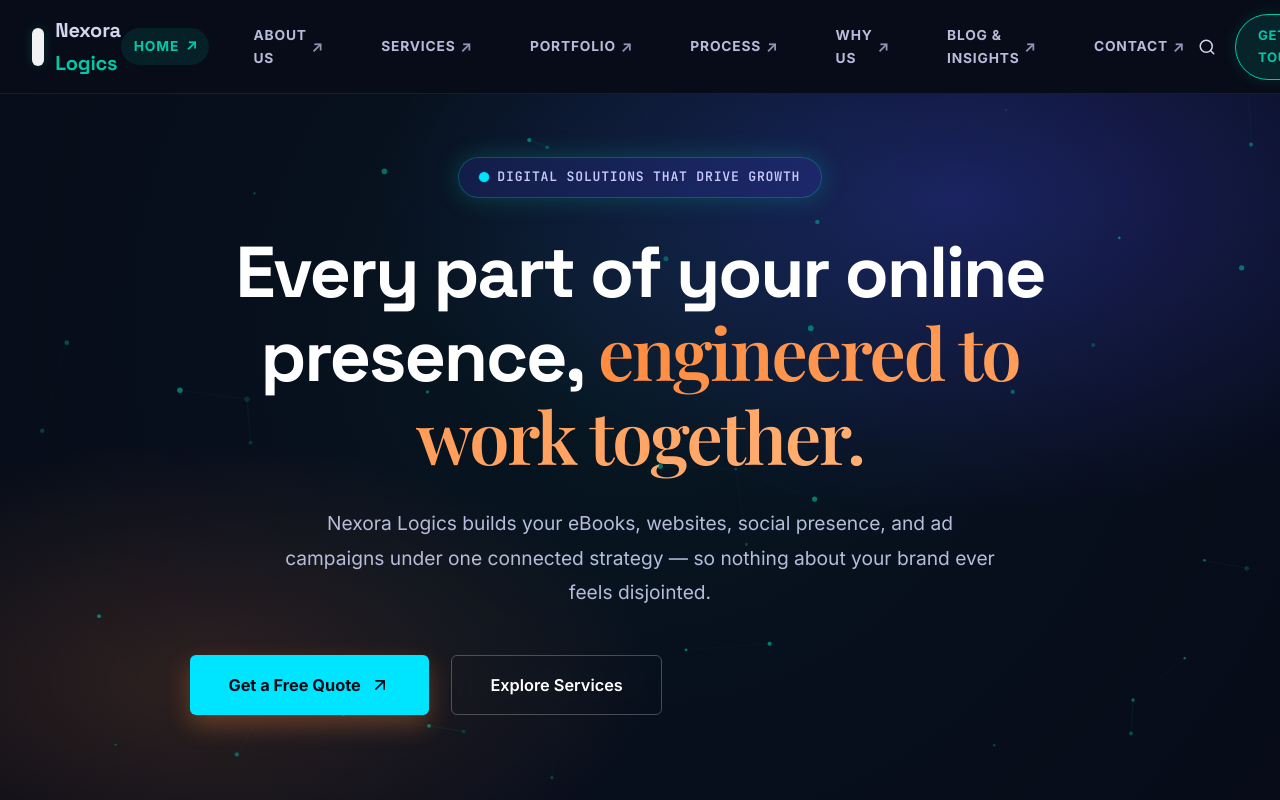
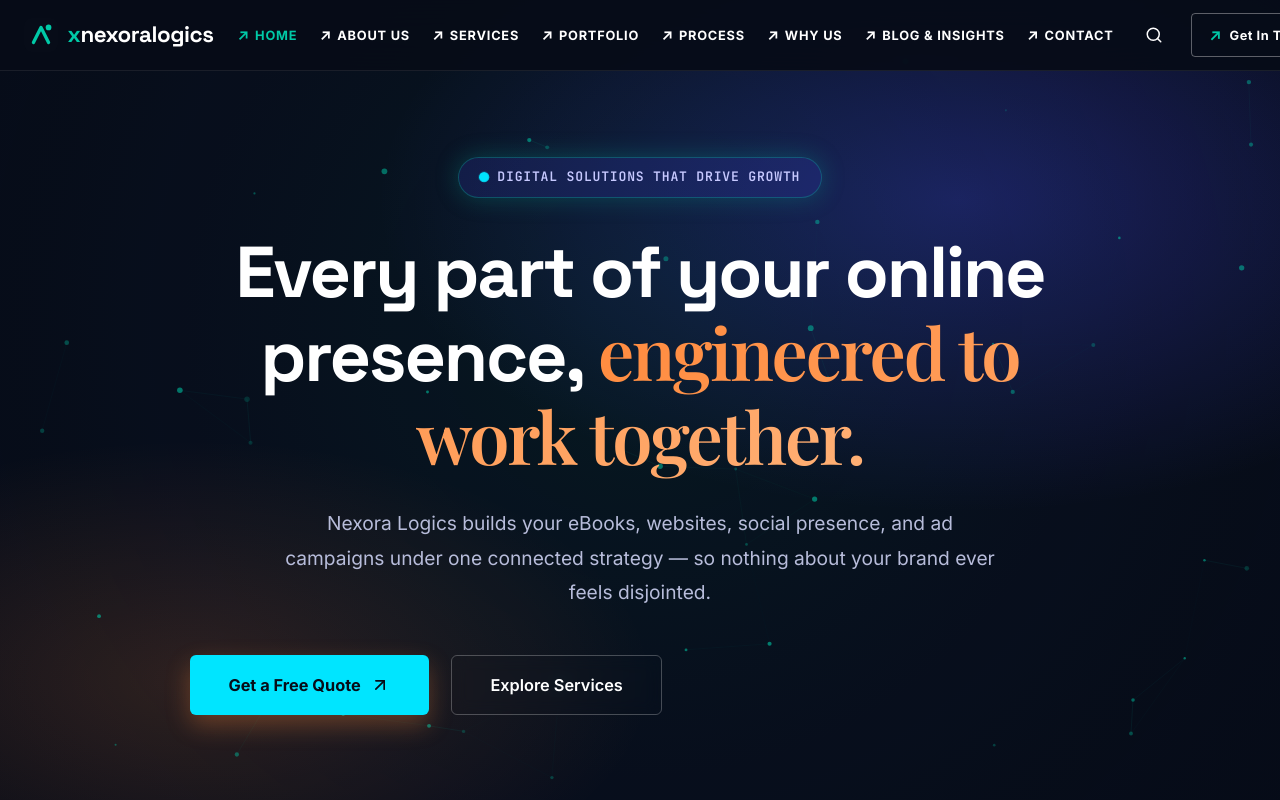
Before and after one commit to mharisirfan77-ai/Nexora-Logics, a React (Vite) app: page / in a window 1280 px wide. Shown: the top 800 px of the page. Built offline with nearby package versions, Linux system fonts and the light colour scheme; a web font is replaced by a local one.

Commit message:
Make header menu fully responsive matching XSTAR screenshot

```diff
--- a/src/components/public/Navbar.jsx
+++ b/src/components/public/Navbar.jsx
@@ -1,43 +1,66 @@
-import React, { useState } from 'react';
+import React, { useState, useEffect } from 'react';
 import { useCMS } from '../../context/CMSContext';
-import { Search, Menu, X } from 'lucide-react';
-import logoImg from '../../assets/logo.jpg';
+import { Search, Menu, X, ArrowUpRight } from 'lucide-react';
 
 export const Navbar = () => {
   const { data, currentPath, navigate } = useCMS();
-  const { siteInfo, pages = [] } = data;
+  const { siteInfo, pages = [], portfolio = [], services = [] } = data;
   const [mobileMenuOpen, setMobileMenuOpen] = useState(false);
+  const [searchOpen, setSearchOpen] = useState(false);
+  const [searchQuery, setSearchQuery] = useState('');
+
+  // Lock background scroll when drawer or search modal is open
+  useEffect(() => {
+    if (mobileMenuOpen || searchOpen) {
+      document.body.style.overflow = 'hidden';
+    } else {
+      document.body.style.overflow = 'unset';
+    }
+    return () => {
+      document.body.style.overflow = 'unset';
+    };
+  }, [mobileMenuOpen, searchOpen]);
 
   const handleNavClick = (e, path) => {
     e.preventDefault();
     navigate(path);
     setMobileMenuOpen(false);
+    setSearchOpen(false);
   };
 
-  // Filter pages configured to show in Top Navbar
   const navPages = pages.filter((p) => p.inNavbar !== false);
 
+  // Live search result calculator
+  const searchResults = searchQuery.trim() === '' ? [] : [
+    ...pages
+      .filter((p) => p.title.toLowerCase().includes(searchQuery.toLowerCase()))
+      .map((p) => ({ type: 'Page', title: p.title, path: p.slug })),
+    ...services
+      .filter((s) => s.title.toLowerCase().includes(searchQuery.toLowerCase()))
+      .map((s) => ({ type: 'Service', title: s.title, path: '/services' })),
+    ...portfolio
+      .filter((item) => item.title.toLowerCase().includes(searchQuery.toLowerCase()) || (item.category && item.category.toLowerCase().includes(searchQuery.toLowerCase())))
+      .map((item) => ({ type: 'Portfolio', title: item.title, path: '/portfolio' }))
+  ];
+
   return (
+    <>
       <nav className="xstar-nav">
         <div className="xstar-nav-container">
-        {/* Logo */}
+          {/* XSTAR Signature Logo */}
           <a href="/" onClick={(e) => handleNavClick(e, '/')} className="xstar-logo">
-          <div className="xstar-logo-icon">
-            <img
-              src={logoImg}
-              alt={siteInfo.brandName}
-              style={{ height: '32px', width: 'auto', objectFit: 'contain', borderRadius: '4px' }}
-            />
-          </div>
+            <svg className="xstar-logo-symbol" viewBox="0 0 36 36" fill="none" xmlns="http://www.w3.org/2000/svg">
+              <rect width="36" height="36" rx="8" fill="#070C18" />
+              <path d="M10 26L18 10L26 26" stroke="var(--lime, #00C9A7)" strokeWidth="3.5" strokeLinecap="round" strokeLinejoin="round" />
+              <circle cx="26" cy="10" r="3" fill="var(--lime, #00C9A7)" />
+            </svg>
             <span className="xstar-logo-text">
-            {siteInfo.brandName.split(' ')[0] || 'NEXORA'}{' '}
-            <span style={{ color: 'var(--lime)' }}>
-              {siteInfo.brandName.split(' ')[1] || 'LOGICS'}
-            </span>
+              <span style={{ color: 'var(--lime, #00C9A7)', fontWeight: 800 }}>x</span>
+              {siteInfo?.brandName ? siteInfo.brandName.toLowerCase().replace(/\s+/g, '') : 'nexora'}
             </span>
           </a>
 
-        {/* Desktop Navigation Links */}
+          {/* XSTAR Desktop Navigation Links (with ↗ arrow prefix) */}
           <ul className="xstar-nav-links">
             {navPages.map((p) => {
               const isActive = currentPath.toLowerCase().replace(/\/$/, '') === p.slug.toLowerCase().replace(/\/$/, '');
@@ -48,19 +71,20 @@
                     onClick={(e) => handleNavClick(e, p.slug)}
                     className={isActive ? 'active-link' : ''}
                   >
-                  {p.title} <span className="arrow">↗</span>
+                    <span className="arrow">↗</span> {p.title.toUpperCase()}
                   </a>
                 </li>
               );
             })}
           </ul>
 
-        {/* Action CTAs & Mobile Hamburger */}
+          {/* Action Controls: Search & Boxed CTA */}
           <div className="xstar-nav-actions">
             <button
-            onClick={() => navigate('/contact')}
-            style={{ background: 'none', border: 'none', color: 'inherit', cursor: 'pointer', display: 'flex', alignItems: 'center' }}
-            title="Search"
+              onClick={() => setSearchOpen(true)}
+              className="xstar-search-btn"
+              title="Search Website"
+              aria-label="Search"
             >
               <Search size={18} />
             </button>
@@ -70,7 +94,7 @@
               onClick={(e) => handleNavClick(e, '/contact')}
               className="btn-xstar-touch desktop-only"
             >
-            Get In Touch <span>↗</span>
+              <span className="arrow">↗</span> Get In Touch
             </a>
 
             <button
@@ -78,22 +102,32 @@
               onClick={() => setMobileMenuOpen(!mobileMenuOpen)}
               aria-label="Toggle navigation menu"
             >
-            {mobileMenuOpen ? <X size={22} /> : <Menu size={22} />}
+              {mobileMenuOpen ? <X size={24} /> : <Menu size={24} />}
             </button>
           </div>
         </div>
+      </nav>
 
       {/* Mobile Drawer Overlay */}
       {mobileMenuOpen && (
         <div className="mobile-nav-overlay" onClick={() => setMobileMenuOpen(false)}>
           <div className="mobile-nav-drawer" onClick={(e) => e.stopPropagation()}>
-            <div style={{ display: 'flex', justifyContent: 'space-between', alignItems: 'center', marginBottom: '2rem', paddingBottom: '1rem', borderBottom: '1px solid var(--line-dark)' }}>
-              <div style={{ fontFamily: 'Space Grotesk', fontWeight: 800, fontSize: '1.2rem', color: '#ffffff' }}>
-                NEXORA <span style={{ color: 'var(--lime)' }}>LOGICS</span>
-              </div>
+            <div className="mobile-drawer-header">
+              <a href="/" onClick={(e) => handleNavClick(e, '/')} className="xstar-logo">
+                <svg className="xstar-logo-symbol" viewBox="0 0 36 36" fill="none" xmlns="http://www.w3.org/2000/svg">
+                  <rect width="36" height="36" rx="8" fill="#070C18" />
+                  <path d="M10 26L18 10L26 26" stroke="var(--lime, #00C9A7)" strokeWidth="3.5" strokeLinecap="round" strokeLinejoin="round" />
+                  <circle cx="26" cy="10" r="3" fill="var(--lime, #00C9A7)" />
+                </svg>
+                <span className="xstar-logo-text">
+                  <span style={{ color: 'var(--lime, #00C9A7)', fontWeight: 800 }}>x</span>
+                  {siteInfo?.brandName ? siteInfo.brandName.toLowerCase().replace(/\s+/g, '') : 'nexora'}
+                </span>
+              </a>
               <button
+                className="mobile-drawer-close"
                 onClick={() => setMobileMenuOpen(false)}
-                style={{ background: 'none', border: 'none', color: 'var(--slate)', cursor: 'pointer' }}
+                aria-label="Close menu"
               >
                 <X size={22} />
               </button>
@@ -109,26 +143,72 @@
                       onClick={(e) => handleNavClick(e, p.slug)}
                       className={isActive ? 'active-mobile-link' : ''}
                     >
-                      {p.title} <span>↗</span>
+                      <span className="arrow">↗</span> {p.title.toUpperCase()}
                     </a>
                   </li>
                 );
               })}
             </ul>
 
-            <div style={{ marginTop: 'auto', paddingTop: '2rem' }}>
+            <div className="mobile-drawer-footer">
               <a
                 href="/contact"
                 onClick={(e) => handleNavClick(e, '/contact')}
-                className="btn-hero-primary"
-                style={{ width: '100%', justifyContent: 'center', padding: '0.85rem' }}
+                className="btn-xstar-touch full-width-touch"
               >
-                Get In Touch ↗
+                <span className="arrow">↗</span> Get In Touch
               </a>
             </div>
           </div>
         </div>
       )}
-    </nav>
+
+      {/* Interactive Search Modal */}
+      {searchOpen && (
+        <div className="xstar-search-modal-overlay" onClick={() => setSearchOpen(false)}>
+          <div className="xstar-search-modal" onClick={(e) => e.stopPropagation()}>
+            <div className="search-modal-header">
+              <div className="search-input-wrapper">
+                <Search size={20} className="search-input-icon" />
+                <input
+                  type="text"
+                  placeholder="Search pages, services, portfolio..."
+                  value={searchQuery}
+                  onChange={(e) => setSearchQuery(e.target.value)}
+                  autoFocus
+                />
+              </div>
+              <button className="search-modal-close" onClick={() => setSearchOpen(false)}>
+                <X size={20} />
+              </button>
+            </div>
+
+            <div className="search-modal-results">
+              {searchQuery.trim() === '' ? (
+                <div className="search-placeholder">
+                  <p>Type to search pages, services, case studies, or portfolio items...</p>
+                </div>
+              ) : searchResults.length > 0 ? (
+                <ul className="search-results-list">
+                  {searchResults.map((res, index) => (
+                    <li key={index}>
+                      <a href={res.path} onClick={(e) => handleNavClick(e, res.path)}>
+                        <span className="res-type">{res.type}</span>
+                        <span className="res-title">{res.title}</span>
+                        <ArrowUpRight size={16} className="res-arrow" />
+                      </a>
+                    </li>
+                  ))}
+                </ul>
+              ) : (
+                <div className="search-no-results">
+                  <p>No matches found for "{searchQuery}"</p>
+                </div>
+              )}
+            </div>
+          </div>
+        </div>
+      )}
+    </>
   );
 };
--- a/src/index.css
+++ b/src/index.css
@@ -224,49 +224,46 @@
   100% { transform: translateX(-50%); }
 }
 
-/* XSTAR Header Navigation Signature */
+/* XSTAR Header Navigation Signature (Matching ThemeForest Screenshot) */
 .xstar-nav {
   position: fixed;
   top: 0;
   left: 0;
   width: 100%;
   z-index: 1000;
-  background: var(--bg-dark, #070C18);
+  background: rgba(7, 12, 24, 0.94);
   backdrop-filter: blur(20px);
   -webkit-backdrop-filter: blur(20px);
-  border-bottom: 1px solid var(--line-dark);
+  border-bottom: 1px solid rgba(255, 255, 255, 0.08);
   transition: var(--transition);
 }
 
 .xstar-nav-container {
-  max-width: 1360px;
+  max-width: 1400px;
   margin: 0 auto;
-  padding: 0.85rem 2rem;
+  padding: 0.9rem 2rem;
   display: flex;
   align-items: center;
   justify-content: space-between;
+  gap: 1.5rem;
 }
 
 .xstar-logo {
   display: flex;
   align-items: center;
-  gap: 0.7rem;
+  gap: 0.6rem;
   font-family: 'Space Grotesk', sans-serif;
   font-weight: 800;
-  font-size: 1.25rem;
-  color: var(--text-main, #ffffff);
-  letter-spacing: -0.01em;
+  font-size: 1.4rem;
+  color: #ffffff;
+  letter-spacing: -0.02em;
   text-decoration: none;
-}
-
-.xstar-logo-icon {
-  background: rgba(255, 255, 255, 0.95);
-  padding: 3px 6px;
-  border-radius: 6px;
-  display: flex;
-  align-items: center;
-  justify-content: center;
-  box-shadow: 0 0 12px rgba(0, 201, 167, 0.2);
+  flex-shrink: 0;
+}
+
+.xstar-logo-symbol {
+  width: 34px;
+  height: 34px;
 }
 
 .xstar-nav-links {
@@ -274,67 +271,105 @@
   align-items: center;
   gap: 2rem;
   list-style: none;
+  margin: 0;
+  padding: 0;
 }
 
 .xstar-nav-links a {
-  color: var(--mist, #B7BCDA);
-  font-size: 0.86rem;
+  color: #ffffff;
+  font-size: 0.84rem;
   font-weight: 700;
   text-transform: uppercase;
   letter-spacing: 0.06em;
   display: flex;
   align-items: center;
-  gap: 0.3rem;
-  padding: 0.4rem 0.8rem;
-  border-radius: 100px;
-  transition: var(--transition);
+  gap: 0.35rem;
+  transition: all 0.2s ease;
+  text-decoration: none;
+  white-space: nowrap;
 }
 
 .xstar-nav-links a span.arrow {
-  color: var(--slate);
+  color: #ffffff;
   font-size: 0.9rem;
   transition: transform 0.2s ease, color 0.2s ease;
 }
 
-.xstar-nav-links a:hover, .xstar-nav-links a.active-link {
-  color: var(--lime);
+.xstar-nav-links a.active-link {
+  color: var(--lime, #00C9A7);
+}
+
+.xstar-nav-links a.active-link span.arrow {
+  color: var(--lime, #00C9A7);
+}
+
+.xstar-nav-links a:hover {
+  color: var(--lime, #00C9A7);
+}
+
+.xstar-nav-links a:hover span.arrow {
+  color: var(--lime, #00C9A7);
+  transform: translate(2px, -2px);
+}
+
+.xstar-nav-actions {
+  display: flex;
+  align-items: center;
+  gap: 1.2rem;
+  flex-shrink: 0;
+}
+
+.xstar-search-btn {
+  background: none;
+  border: none;
+  color: #ffffff;
+  cursor: pointer;
+  display: flex;
+  align-items: center;
+  justify-content: center;
+  padding: 0.5rem;
+  border-radius: 50%;
+  transition: var(--transition);
+}
+
+.xstar-search-btn:hover {
+  color: var(--lime, #00C9A7);
   background: rgba(0, 201, 167, 0.1);
 }
 
-.xstar-nav-links a:hover span.arrow, .xstar-nav-links a.active-link span.arrow {
-  color: var(--lime);
+.btn-xstar-touch {
+  border: 1px solid rgba(255, 255, 255, 0.35);
+  background: transparent;
+  color: #ffffff;
+  padding: 0.65rem 1.4rem;
+  border-radius: 4px;
+  font-size: 0.84rem;
+  font-weight: 700;
+  letter-spacing: 0.04em;
+  cursor: pointer;
+  transition: var(--transition);
+  display: inline-flex;
+  align-items: center;
+  gap: 0.5rem;
+  text-decoration: none;
+  white-space: nowrap;
+}
+
+.btn-xstar-touch span.arrow {
+  color: var(--lime, #00C9A7);
+  font-size: 0.95rem;
+  transition: transform 0.2s ease;
+}
+
+.btn-xstar-touch:hover {
+  border-color: var(--lime, #00C9A7);
+  color: var(--lime, #00C9A7);
+  background: rgba(0, 201, 167, 0.08);
+  transform: translateY(-2px);
+}
+
+.btn-xstar-touch:hover span.arrow {
   transform: translate(2px, -2px);
-}
-
-.xstar-nav-actions {
-  display: flex;
-  align-items: center;
-  gap: 1.2rem;
-}
-
-.btn-xstar-touch {
-  border: 1.5px solid var(--lime);
-  background: rgba(0, 201, 167, 0.12);
-  color: var(--lime);
-  padding: 0.65rem 1.4rem;
-  border-radius: 100px;
-  font-size: 0.82rem;
-  font-weight: 700;
-  text-transform: uppercase;
-  letter-spacing: 0.05em;
-  cursor: pointer;
-  transition: var(--transition);
-  display: inline-flex;
-  align-items: center;
-  gap: 0.4rem;
-  box-shadow: 0 0 15px rgba(0, 201, 167, 0.15);
-}
-
-.btn-xstar-touch:hover {
-  background: var(--lime);
-  color: #040710;
-  box-shadow: 0 0 25px rgba(0, 201, 167, 0.4);
-  transform: translateY(-2px);
 }
 
 .btn-cta {
@@ -1726,40 +1761,47 @@
 /* RESPONSIVE MEDIA QUERIES & MOBILE DRAWER STYLES */
 .mobile-menu-btn {
   display: none;
-  background: none;
-  border: none;
-  color: inherit;
+  background: rgba(255, 255, 255, 0.06);
+  border: 1px solid rgba(255, 255, 255, 0.15);
+  color: #ffffff;
   cursor: pointer;
-  padding: 0.4rem;
+  padding: 0.5rem;
   border-radius: 6px;
   align-items: center;
   justify-content: center;
-}
-
+  transition: var(--transition);
+}
+
+.mobile-menu-btn:hover {
+  border-color: var(--lime, #00C9A7);
+  color: var(--lime, #00C9A7);
+}
+
+/* Mobile Nav Fullscreen Overlay & Slide-in Drawer */
 .mobile-nav-overlay {
   position: fixed;
-  top: 60px;
-  left: 0;
-  right: 0;
-  bottom: 0;
-  background: rgba(0, 0, 0, 0.85);
-  backdrop-filter: blur(12px);
-  z-index: 999;
+  inset: 0;
+  background: rgba(4, 7, 16, 0.85);
+  backdrop-filter: blur(16px);
+  -webkit-backdrop-filter: blur(16px);
+  z-index: 2000;
   display: flex;
   justify-content: flex-end;
-  animation: fadeIn 0.2s ease-out;
+  animation: fadeIn 0.25s ease-out;
 }
 
 .mobile-nav-drawer {
-  background: var(--bg-dark, #070C18);
-  border-left: 1px solid var(--card-border, rgba(0,201,167,0.2));
-  width: 280px;
+  background: #070C18;
+  border-left: 1px solid rgba(0, 201, 167, 0.25);
+  width: 320px;
+  max-width: 85vw;
   height: 100%;
-  padding: 2rem 1.5rem;
+  padding: 1.5rem 1.8rem;
   display: flex;
   flex-direction: column;
-  box-shadow: -8px 0 30px rgba(0,0,0,0.7);
-  animation: slideLeft 0.25s cubic-bezier(0.16, 1, 0.3, 1);
+  box-shadow: -12px 0 40px rgba(0, 0, 0, 0.8);
+  animation: slideLeft 0.3s cubic-bezier(0.16, 1, 0.3, 1);
+  overflow-y: auto;
 }
 
 @keyframes slideLeft {
@@ -1767,26 +1809,235 @@
   to { transform: translateX(0); }
 }
 
+.mobile-drawer-header {
+  display: flex;
+  align-items: center;
+  justify-content: space-between;
+  padding-bottom: 1.5rem;
+  margin-bottom: 1.5rem;
+  border-bottom: 1px solid rgba(255, 255, 255, 0.08);
+}
+
+.mobile-drawer-close {
+  background: rgba(255, 255, 255, 0.06);
+  border: 1px solid rgba(255, 255, 255, 0.12);
+  color: #ffffff;
+  border-radius: 6px;
+  padding: 0.4rem;
+  cursor: pointer;
+  display: flex;
+  align-items: center;
+  justify-content: center;
+  transition: var(--transition);
+}
+
+.mobile-drawer-close:hover {
+  color: var(--lime, #00C9A7);
+  border-color: var(--lime, #00C9A7);
+}
+
 .mobile-nav-list {
   list-style: none;
   display: flex;
   flex-direction: column;
-  gap: 1.2rem;
+  gap: 1rem;
+  margin: 0;
+  padding: 0;
 }
 
 .mobile-nav-list a {
   font-size: 1.1rem;
-  font-weight: 600;
-  color: var(--text-main, #ffffff);
+  font-weight: 700;
+  color: #ffffff;
   display: flex;
   align-items: center;
   gap: 0.6rem;
-  transition: var(--transition);
+  padding: 0.6rem 0;
+  transition: var(--transition);
+  text-transform: uppercase;
+  letter-spacing: 0.05em;
+  text-decoration: none;
+}
+
+.mobile-nav-list a span.arrow {
+  color: var(--lime, #00C9A7);
+  font-size: 1.1rem;
 }
 
 .mobile-nav-list a.active-mobile-link,
 .mobile-nav-list a:hover {
-  color: var(--lime);
+  color: var(--lime, #00C9A7);
+  padding-left: 0.4rem;
+}
+
+.mobile-drawer-footer {
+  margin-top: auto;
+  padding-top: 2rem;
+}
+
+.full-width-touch {
+  width: 100%;
+  justify-content: center;
+  padding: 0.85rem 1rem;
+}
+
+/* Interactive Search Modal */
+.xstar-search-modal-overlay {
+  position: fixed;
+  inset: 0;
+  background: rgba(4, 7, 16, 0.85);
+  backdrop-filter: blur(16px);
+  -webkit-backdrop-filter: blur(16px);
+  z-index: 2100;
+  display: flex;
+  align-items: flex-start;
+  justify-content: center;
+  padding-top: 12vh;
+  animation: fadeIn 0.2s ease-out;
+}
+
+.xstar-search-modal {
+  background: #0A1124;
+  border: 1px solid rgba(0, 201, 167, 0.3);
+  border-radius: 12px;
+  width: 90%;
+  max-width: 650px;
+  box-shadow: 0 20px 60px rgba(0, 0, 0, 0.7);
+  overflow: hidden;
+  animation: scaleUp 0.25s cubic-bezier(0.16, 1, 0.3, 1);
+}
+
+@keyframes scaleUp {
+  from { opacity: 0; transform: scale(0.95); }
+  to { opacity: 1; transform: scale(1); }
+}
+
+.search-modal-header {
+  display: flex;
+  align-items: center;
+  padding: 1.2rem 1.5rem;
+  border-bottom: 1px solid rgba(255, 255, 255, 0.08);
+  gap: 1rem;
+}
+
+.search-input-wrapper {
+  display: flex;
+  align-items: center;
+  gap: 0.8rem;
+  flex: 1;
+}
+
+.search-input-icon {
+  color: var(--lime, #00C9A7);
+}
+
+.search-input-wrapper input {
+  background: transparent;
+  border: none;
+  outline: none;
+  color: #ffffff;
+  font-size: 1.1rem;
+  width: 100%;
+  font-family: inherit;
+}
+
+.search-modal-close {
+  background: none;
+  border: none;
+  color: #8F95B2;
+  cursor: pointer;
+  padding: 0.3rem;
+  transition: var(--transition);
+}
+
+.search-modal-close:hover {
+  color: #ffffff;
+}
+
+.search-modal-results {
+  padding: 1.5rem;
+  max-height: 400px;
+  overflow-y: auto;
+}
+
+.search-placeholder p, .search-no-results p {
+  color: #8F95B2;
+  font-size: 0.95rem;
+  text-align: center;
+  margin: 1rem 0;
+}
+
+.search-results-list {
+  list-style: none;
+  padding: 0;
+  margin: 0;
+  display: flex;
+  flex-direction: column;
+  gap: 0.6rem;
+}
+
+.search-results-list a {
+  display: flex;
+  align-items: center;
+  justify-content: space-between;
+  padding: 0.8rem 1rem;
+  background: rgba(255, 255, 255, 0.03);
+  border: 1px solid rgba(255, 255, 255, 0.06);
+  border-radius: 8px;
+  color: #ffffff;
+  text-decoration: none;
+  transition: var(--transition);
+}
+
+.search-results-list a:hover {
+  background: rgba(0, 201, 167, 0.1);
+  border-color: rgba(0, 201, 167, 0.3);
+  transform: translateX(4px);
+}
+
+.res-type {
+  font-size: 0.72rem;
+  font-weight: 700;
+  text-transform: uppercase;
+  letter-spacing: 0.08em;
+  color: var(--lime, #00C9A7);
+  background: rgba(0, 201, 167, 0.15);
+  padding: 0.2rem 0.6rem;
+  border-radius: 4px;
+}
+
+.res-title {
+  font-weight: 600;
+  font-size: 0.95rem;
+  flex: 1;
+  margin-left: 1rem;
+}
+
+.res-arrow {
+  color: #8F95B2;
+  transition: transform 0.2s ease;
+}
+
+.search-results-list a:hover .res-arrow {
+  color: var(--lime, #00C9A7);
+  transform: translate(2px, -2px);
+}
+
+/* Medium Desktop & Laptop Breakpoint tuning (1024px to 1280px) */
+@media (max-width: 1280px) {
+  .xstar-nav-container {
+    padding: 0.8rem 1.5rem;
+  }
+  .xstar-nav-links {
+    gap: 1.4rem;
+  }
+  .xstar-nav-links a {
+    font-size: 0.8rem;
+  }
+  .btn-xstar-touch {
+    padding: 0.55rem 1.1rem;
+    font-size: 0.8rem;
+  }
 }
 
 @media (max-width: 1200px) {
```
Lines whose indentation alone changed are shown as unchanged.
